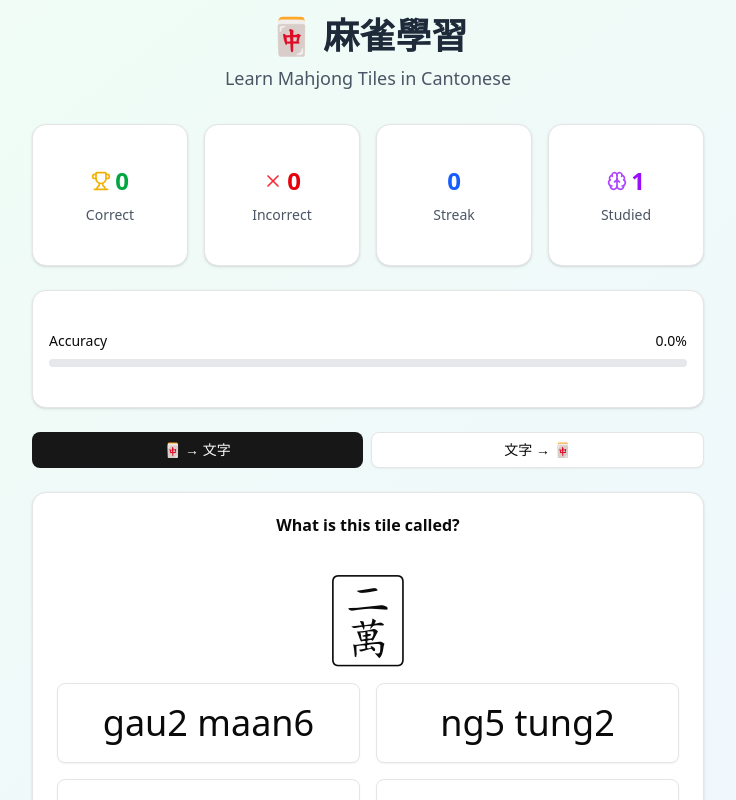
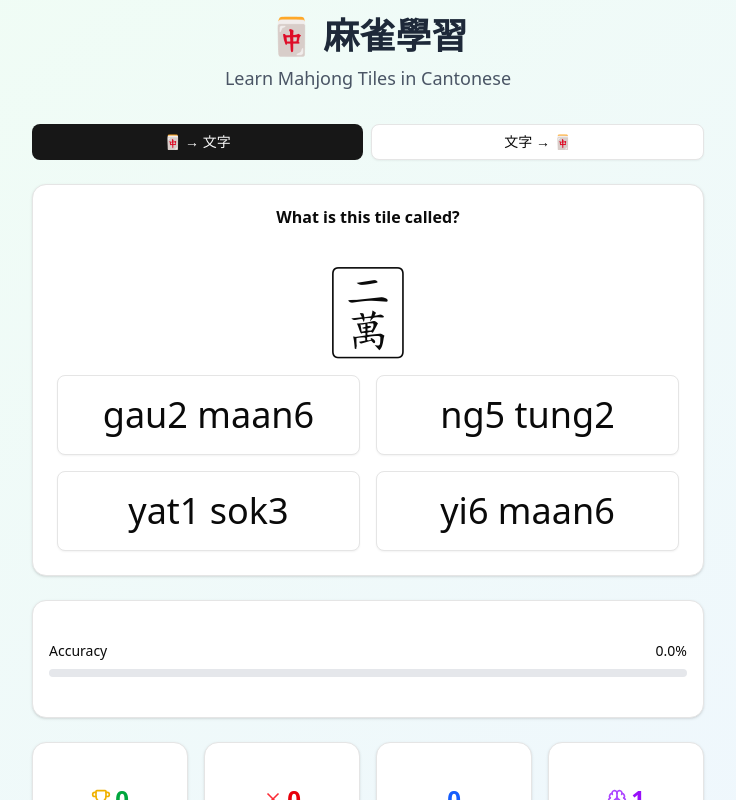
Before and after one commit to ryanwong12/learn-mahjong, a Next.js app: page / in a window 1280 px wide. Shown: the top 800 px of the page, without its empty margins (272-1008 px from the left). Built offline with nearby package versions, Linux system fonts and the light colour scheme.

Commit message:
move stats to bottom

```diff
--- a/app/page.tsx
+++ b/app/page.tsx
@@ -170,12 +170,6 @@ export default function MahjongLearningApp() {
           </p>
         </div>
 
-        {/* Stats */}
-        <StatsCard progress={progress} studiedTiles={studiedTiles} />
-
-        {/* Accuracy Progress */}
-        <AccuracyProgress accuracy={accuracy} />
-
         {/* Sound Toggle */}
 
         {/* Mode Selection */}
@@ -251,6 +245,12 @@ export default function MahjongLearningApp() {
           </CardContent>
         </Card>
 
+        {/* Accuracy Progress */}
+        <AccuracyProgress accuracy={accuracy} />
+
+        {/* Stats */}
+        <StatsCard progress={progress} studiedTiles={studiedTiles} />
+
         {/* Reset Button */}
         <div className="text-center">
           <Button variant="outline" onClick={resetProgress} className="gap-2">
```
